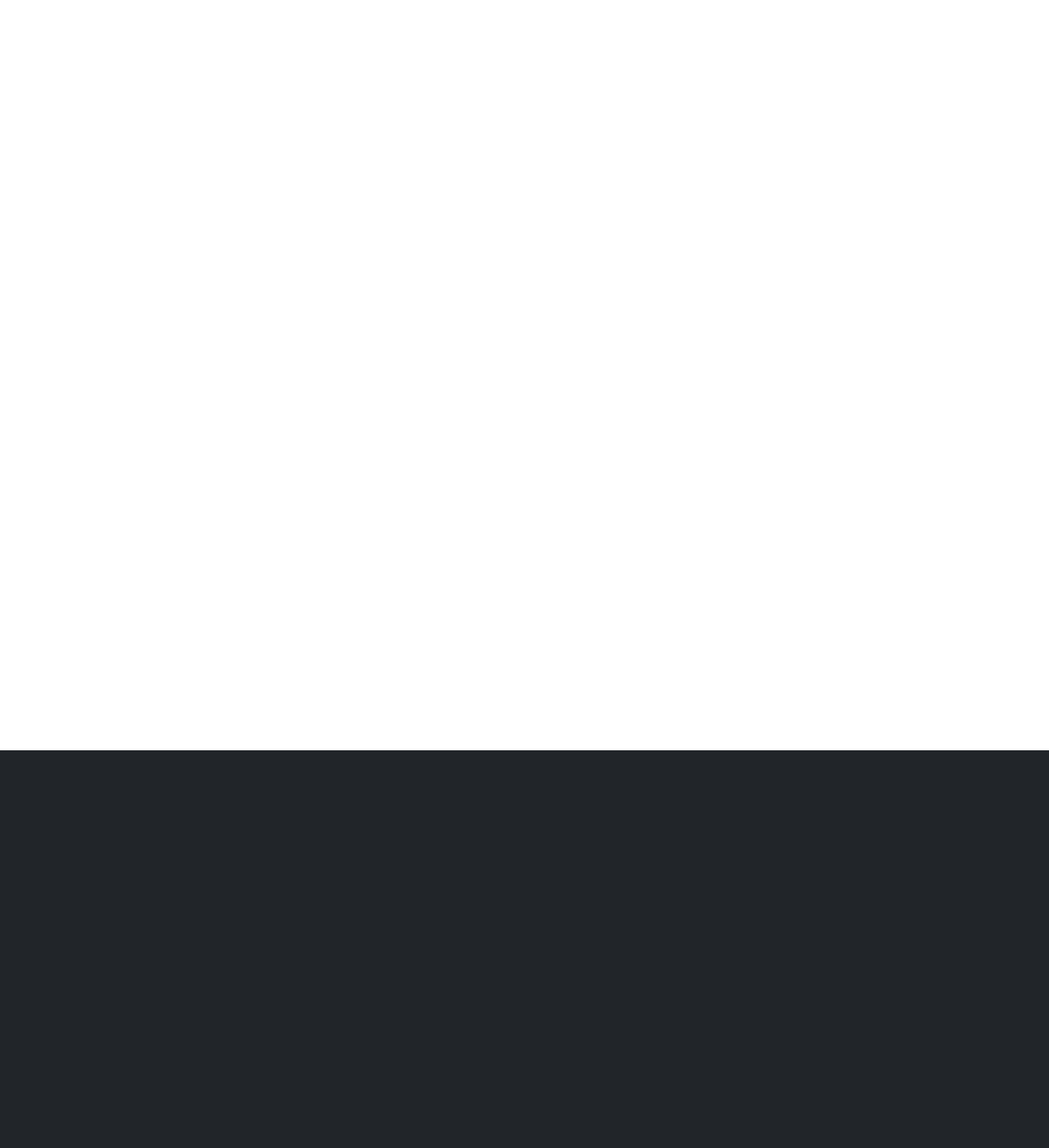
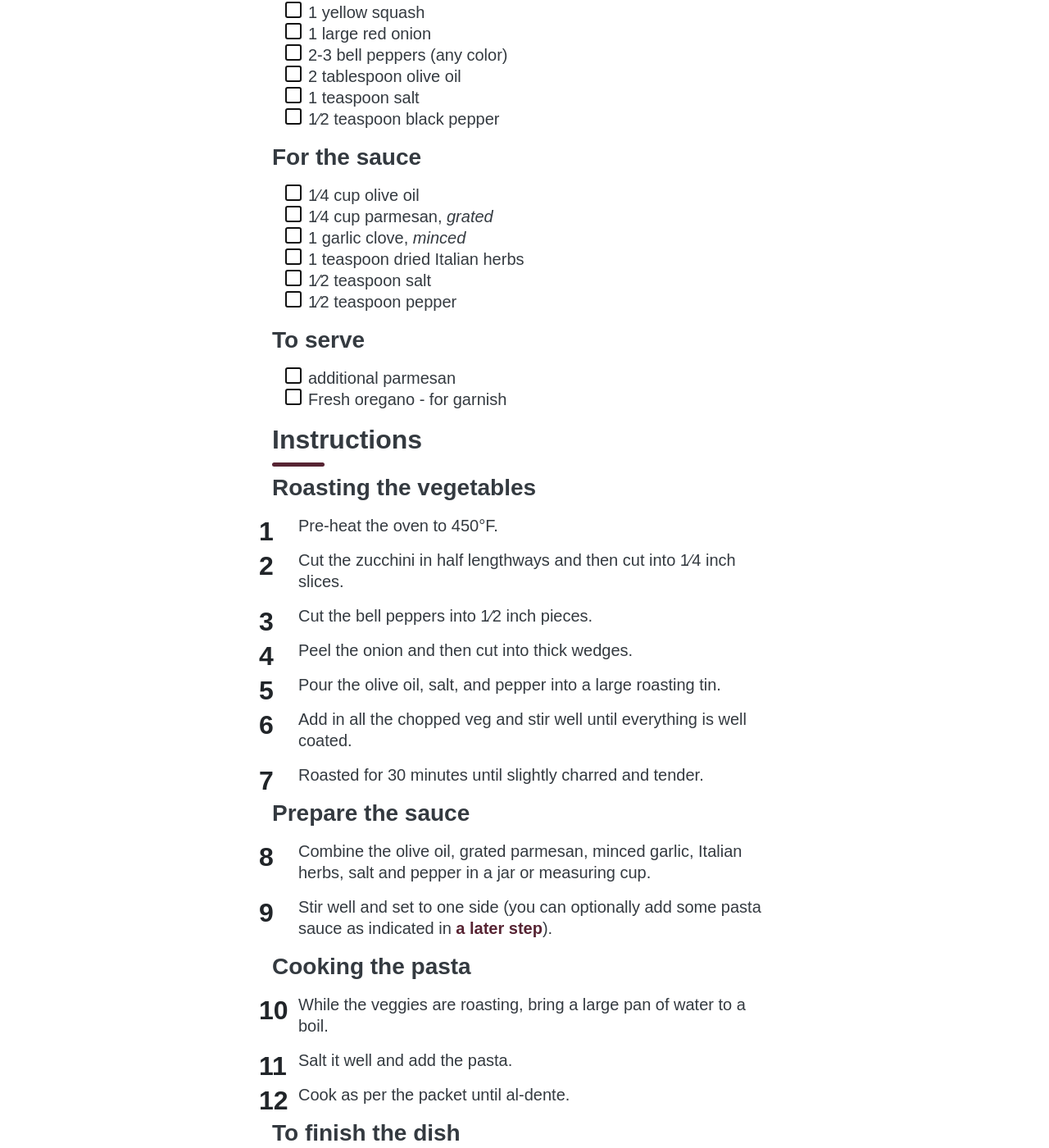
Before and after one commit to sfb1996/cookbook, a Jekyll site: the page built from _recipes/mediterranean-pasta-and-veggies.md, in a window 1280 px wide and 1400 px high, scrolled down 485 px. Shown: the whole window at 82% size. Built offline with Jekyll 4.4.1, drawn with Linux system fonts in a browser that asks for light colours; some of the changed text lies outside the part shown.

Commit message:
added mediterranean veggies

```diff
--- a/_recipes/mediterranean-pasta-and-veggies.md
+++ b/_recipes/mediterranean-pasta-and-veggies.md
@@ -2,9 +2,72 @@
 title: 'Mediterranean Pasta and Veggies'
 ref: mediterranean-pasta-and-vegies
 layout: recipe
-time:
+time: 45 min
 category: Greek
-tags: ['No Recipe', 'dinner']
+tags: ['dinner']
 ---
 
-Coming Soon!
+# Ingredients
+
+- [ ] 1 box (16oz) penne pasta, *see notes*
+- [ ] 2-3 cups chicken, *chopped or shredded (rotisserie chicken works great)*
+
+## For the vegetables
+- [ ] 2 zucchini
+- [ ] 1 yellow squash
+- [ ] 1 large red onion
+- [ ] 2-3 bell peppers (any color)
+- [ ] 2 tablespoon olive oil
+- [ ] 1 teaspoon salt
+- [ ] 1⁄2 teaspoon black pepper
+
+## For the sauce
+- [ ] 1⁄4 cup olive oil
+- [ ] 1⁄4 cup parmesan, *grated*
+- [ ] 1 garlic clove, *minced*
+- [ ] 1 teaspoon dried Italian herbs
+- [ ] 1⁄2 teaspoon salt
+- [ ] 1⁄2 teaspoon pepper
+
+## To serve
+- [ ] additional parmesan
+- [ ] Fresh oregano - for garnish
+
+# Instructions
+
+## Roasting the vegetables
+1. Pre-heat the oven to 450°F.
+2. Cut the zucchini in half lengthways and then cut into 1⁄4 inch slices.
+3. Cut the bell peppers into 1⁄2 inch pieces.
+4. Peel the onion and then cut into thick wedges.
+5. Pour the olive oil, salt, and pepper into a large roasting tin.
+6. Add in all the chopped veg and stir well until everything is well coated.
+7. Roasted for 30 minutes until slightly charred and tender.
+
+## Prepare the sauce
+1. Combine the olive oil, grated parmesan, minced garlic, Italian herbs, salt and pepper in a jar or measuring cup.
+2. Stir well and set to one side (you can optionally add some pasta sauce as indicated in [a later step](#to-finish-the-dish)).
+
+## Cooking the pasta
+1. While the veggies are roasting, bring a large pan of water to a boil.
+2. Salt it well and add the pasta.
+3. Cook as per the packet until al-dente.
+
+## To finish the dish
+1. Reserve a cup of the pasta cooking water and drain the pasta, then return it to the pan.
+2. Add 1⁄4 cup of the pasta cooking water to the sauce and stir/shake to combine.
+3. Remove the veg from the oven and empty the veg and any oil over the drained pasta.
+4. Top the pasta/veggie mix with shredded rotisserie chicken and the parmesan sauce.
+
+---
+
+# Notes
+
+- Not everything has to be mixed up in 1 large bowl. You can cook everything separately and combine them when you plate instead.
+- Instead of Penne Pasta, you can use:
+    - Rigatoni
+    - Rotini
+    - Gemelli
+    - Ziti
+
+Credits: [@sprinklesandsprouts](https://www.sprinklesandsprouts.com/wprm_print/23223)
```
